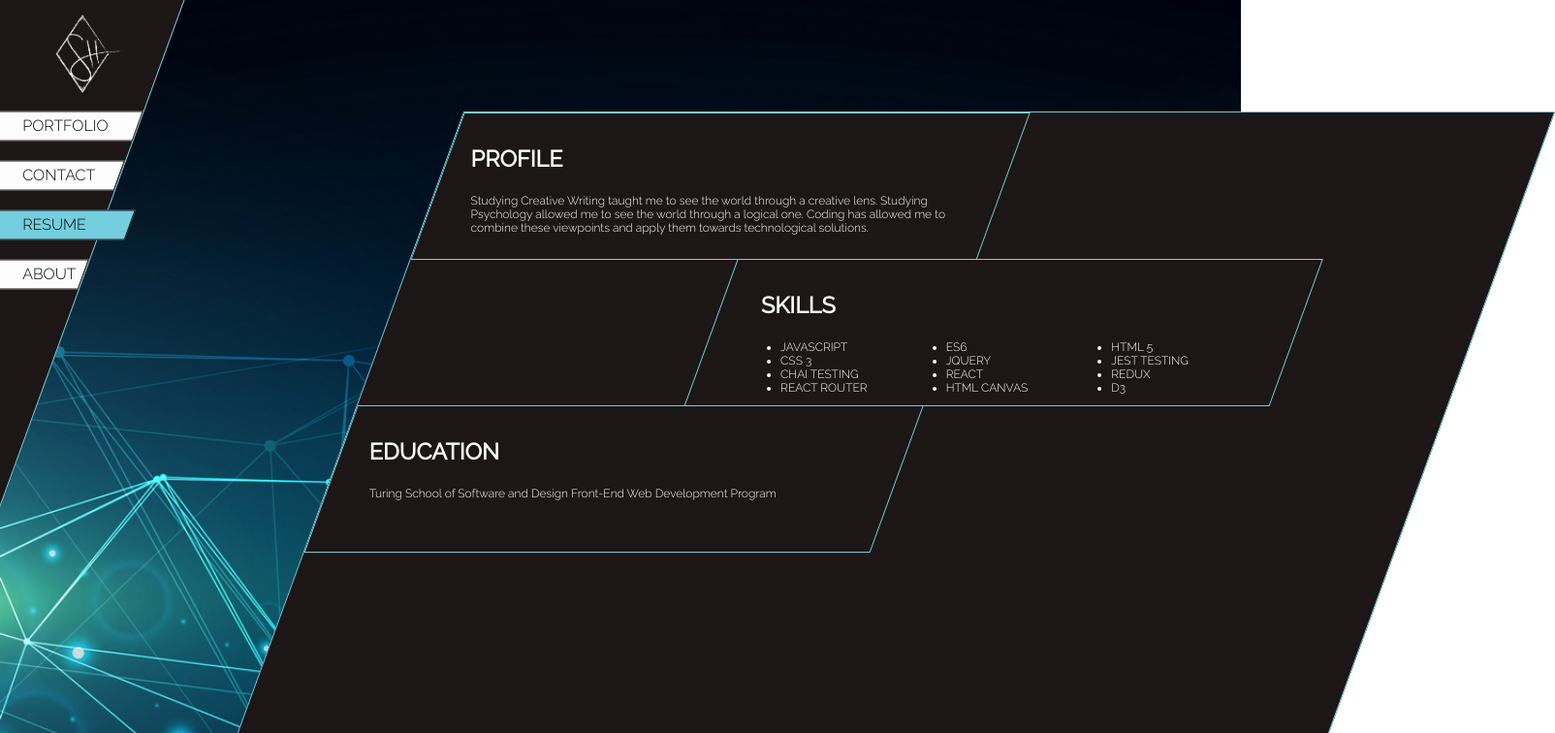
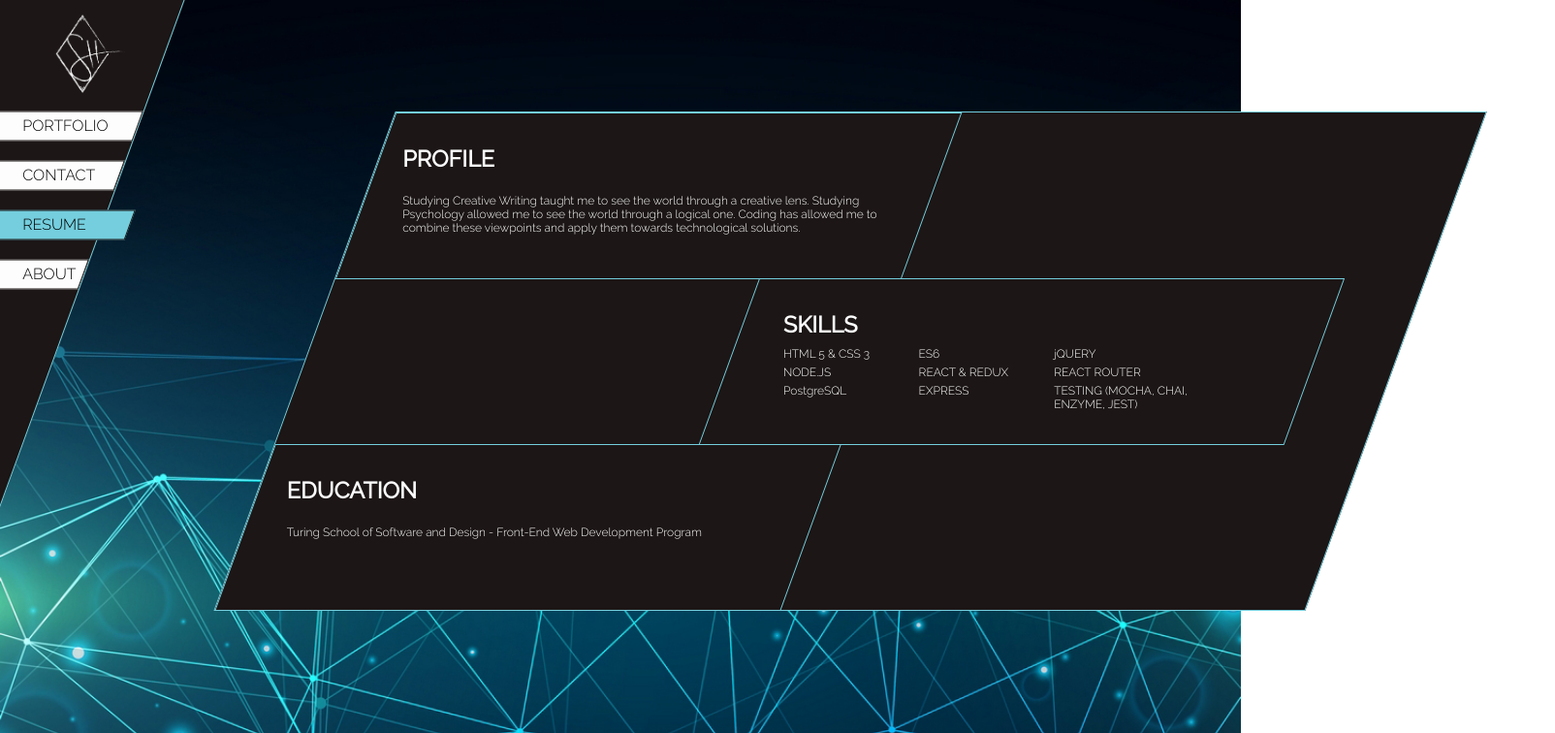
Before and after one commit to hilvitzs/spencer.hilvitz, a React (Create React App) app: page /resume in a window 1280 px wide. Shown: the top 756 px of the page at 97% size, 1604 px wide, since content can reach past the window. Built offline with nearby package versions, Linux system fonts and the light colour scheme.

Commit message:
add twitter icon

```diff
--- a/src/components/Resume.js
+++ b/src/components/Resume.js
@@ -19,20 +19,17 @@ export const Resume = () => {
         </div>
         <div className='skills-div resume-content'>
           <div className='resume-text'>
-            <h1>SKILLS</h1>
+            <h1 className='skills-title'>SKILLS</h1>
             <ul className='skills-list small-content'>
-              <li className='skills-list-item'>JAVASCRIPT</li>
+              <li className='skills-list-item'>HTML 5 & CSS 3</li>
               <li className='skills-list-item'>ES6</li>
-              <li className='skills-list-item'>HTML 5</li>
-              <li className='skills-list-item'>CSS 3</li>
-              <li className='skills-list-item'>JQUERY</li>
-              <li className='skills-list-item'>JEST TESTING</li>
-              <li className='skills-list-item'>CHAI TESTING</li>
-              <li className='skills-list-item'>REACT</li>
-              <li className='skills-list-item'>REDUX</li>
+              <li className='skills-list-item'>jQUERY</li>
+              <li className='skills-list-item'>NODE.JS</li>
+              <li className='skills-list-item'>REACT & REDUX</li>
               <li className='skills-list-item'>REACT ROUTER</li>
-              <li className='skills-list-item'>HTML CANVAS</li>
-              <li className='skills-list-item'>D3</li>
+              <li className='skills-list-item'>PostgreSQL</li>
+              <li className='skills-list-item'>EXPRESS</li>
+              <li className='skills-list-item'>TESTING (MOCHA, CHAI, ENZYME, JEST)</li>
             </ul>
           </div>
         </div>
@@ -40,8 +37,7 @@ export const Resume = () => {
           <div className='resume-text'>
             <h1>EDUCATION</h1>
             <p className='small-content'>
-              Turing School of Software and Design
-              Front-End Web Development Program
+              Turing School of Software and Design - Front-End Web Development Program
             </p>
           </div>
         </div>
--- a/src/styles/styles.css
+++ b/src/styles/styles.css
@@ -113,6 +113,7 @@ span {
   right: -160px;
   padding: 50px;
   width: 80%;
+  max-height: 413px;
   background-color: #1C1616;
   border: 1px solid #74CEDD;
   color: #FDFDFD;
@@ -136,22 +137,9 @@ span {
   display: flex;
 }
 
-.resume-img {
-  height: 50%;
-  width: 50%;
-  position: relative;
-  left: 150px;
-}
-
 img {
   height: auto;
   width: 80%;
-}
-
-.github-icon, .linked-icon {
-  height: 25px;
-  width: 25px;
-  fill: #FDFDFD;
 }
 
 .contact-icons {
@@ -160,16 +148,18 @@ img {
   justify-content: space-between;
   border-right: 1px solid #FDFDFD;
   width: 50px;
-  transform: skewX(-20deg);
-  position: relative;
-  right: 15px;
-  height: 140px;
-  top: 15px;
 }
 
 .icon {
   padding: 10px;
-  transform: skewX(20deg);
+  height: 25px;
+  width: 25px;
+  fill: #FDFDFD;
+}
+
+.icon:hover {
+  height: 30px;
+  width: 30px;
 }
 
 .logo-white {
@@ -223,7 +213,7 @@ img {
 }
 
 .resume-container {
-  height: 800px;
+  height: 413px;
   width: 100%;
 }
 
@@ -266,19 +256,19 @@ img {
   width: 50%;
   border: 1px solid #74CEDD;
   padding: 10px;
-  height: 130px;
+  height: 150px;
 }
 
 .skills-div {
   border: 1px solid #74CEDD;
   width: 50%;
-  top: 151px;
-  right: 183px;
+  top: 171px;
+  right: 83px;
   padding-left: 30px;
 }
 
 .education-div {
-  top: 302px;
+  top: 342px;
   left: 0;
 }
 
@@ -290,9 +280,16 @@ img {
 .skills-list {
   display: flex;
   flex-wrap: wrap;
-  padding-left: 20px;
+  padding-left: 0;
+  list-style: none;
+  margin-top: 0;
+}
+
+.skills-title {
+  margin-bottom: 5px;
 }
 
 .skills-list-item {
-  width: 33%;
+  width: 26%;
+  padding-top: 5px;
 }
```
Also changed, not shown: src/components/Contact.js (+3 -2 lines), src/logo-black.png (deleted), src/twitter.svg (added).
